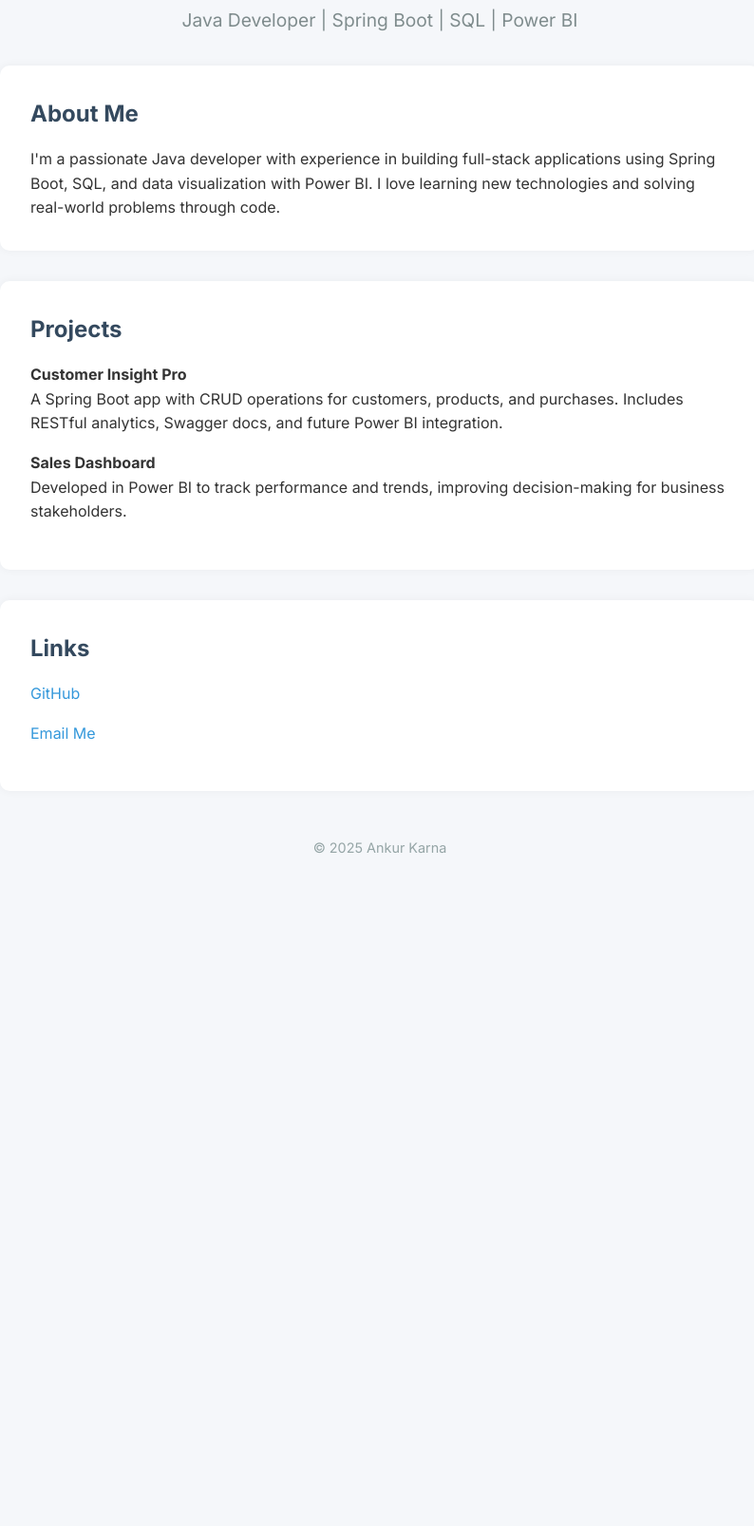
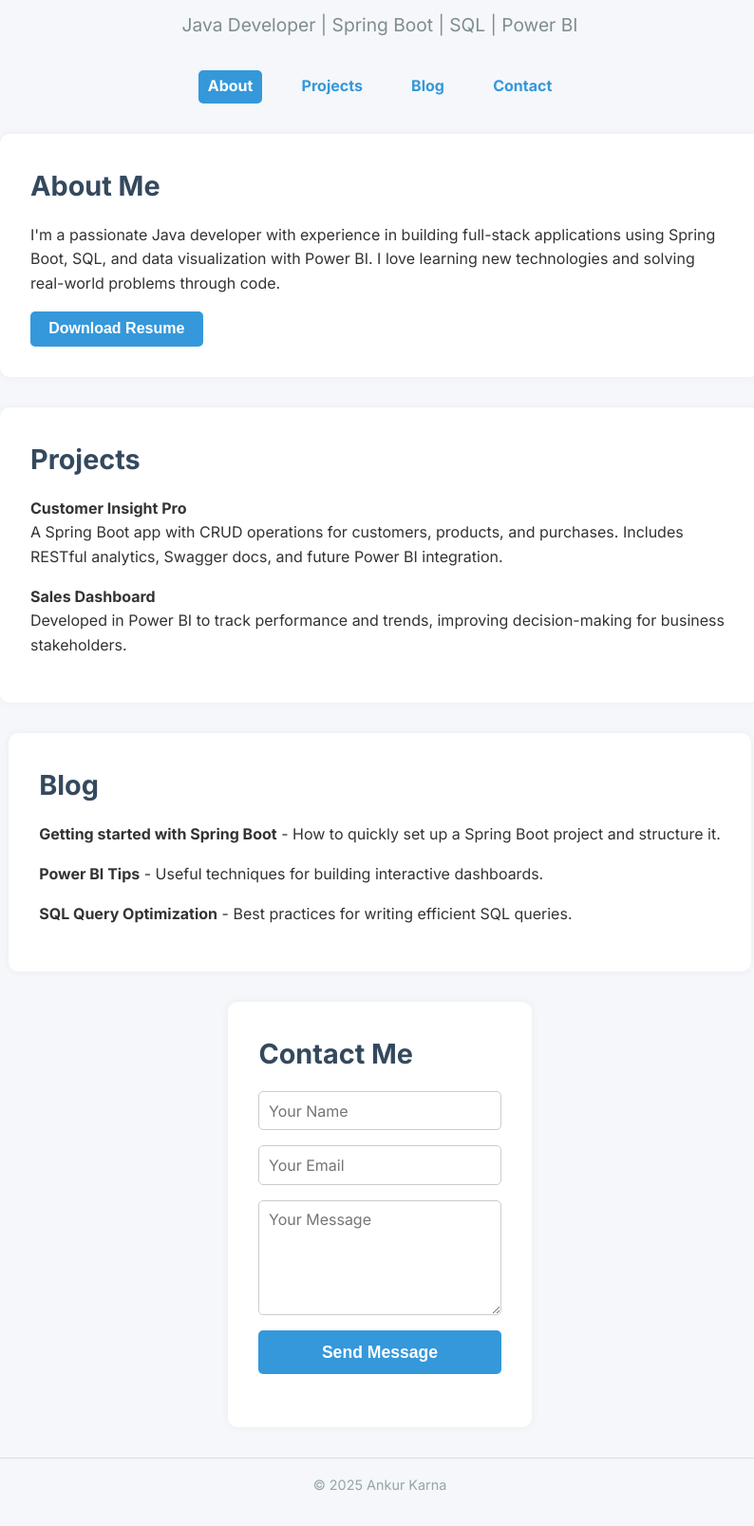
Before and after one commit to ankurkarna/ankurkarna.github.io, a plain HTML site: page index.html in a window 1280 px wide. Shown: the part 90-1697 px from the top of the page at 95% size, without its empty margins (240-1034 px from the left). Before the commit the page ends 1026 px from the top, so only its background shows below. Drawn offline with nearby package versions, Linux system fonts and the light colour scheme.

Commit message:
Update index.html

```diff
--- a/index.html
+++ b/index.html
@@ -1,15 +1,14 @@
 <!DOCTYPE html>
 <html lang="en">
 <head>
-  <meta charset="UTF-8">
-  <meta name="viewport" content="width=device-width, initial-scale=1.0">
+  <meta charset="UTF-8" />
+  <meta name="viewport" content="width=device-width, initial-scale=1" />
   <title>Ankur Karna | Java Developer</title>
-  <link href="https://fonts.googleapis.com/css2?family=Inter:wght@400;700&display=swap" rel="stylesheet">
+  <link href="https://fonts.googleapis.com/css2?family=Inter:wght@400;700&display=swap" rel="stylesheet" />
   <style>
+    /* Reset and basics */
     * {
-      margin: 0;
-      padding: 0;
-      box-sizing: border-box;
+      margin: 0; padding: 0; box-sizing: border-box;
     }
     body {
       font-family: 'Inter', sans-serif;
@@ -17,6 +16,18 @@
       color: #333;
       line-height: 1.6;
       padding: 2rem;
+      min-height: 100vh;
+      display: flex;
+      flex-direction: column;
+    }
+    a {
+      color: #3498db;
+      text-decoration: none;
+      transition: color 0.3s ease;
+    }
+    a:hover, button:hover {
+      color: #1d6fa5;
+      cursor: pointer;
     }
     header {
       text-align: center;
@@ -25,10 +36,30 @@
     h1 {
       font-size: 2.5rem;
       color: #2c3e50;
+      margin-bottom: 0.3rem;
     }
     p.subtitle {
       font-size: 1.2rem;
       color: #7f8c8d;
+      font-weight: 500;
+    }
+    nav {
+      display: flex;
+      justify-content: center;
+      gap: 2rem;
+      margin-bottom: 2rem;
+      flex-wrap: wrap;
+    }
+    nav a {
+      font-weight: 600;
+      font-size: 1rem;
+      padding: 0.3rem 0.6rem;
+      border-radius: 5px;
+      user-select: none;
+    }
+    nav a.active {
+      background-color: #3498db;
+      color: white;
     }
     section {
       max-width: 800px;
@@ -37,9 +68,17 @@
       padding: 2rem;
       border-radius: 10px;
       box-shadow: 0 0 10px rgba(0,0,0,0.05);
+      margin-bottom: 2rem;
+      opacity: 0;
+      transform: translateY(20px);
+      transition: opacity 0.6s ease, transform 0.6s ease;
+    }
+    section.visible {
+      opacity: 1;
+      transform: translateY(0);
     }
     h2 {
-      font-size: 1.5rem;
+      font-size: 1.8rem;
       margin-bottom: 1rem;
       color: #34495e;
     }
@@ -49,16 +88,77 @@
     }
     li {
       margin-bottom: 1rem;
+      font-weight: 500;
     }
-    a {
-      color: #3498db;
-      text-decoration: none;
+    button.download-btn {
+      background-color: #3498db;
+      border: none;
+      color: white;
+      padding: 0.6rem 1.2rem;
+      border-radius: 5px;
+      font-weight: 600;
+      font-size: 1rem;
+      margin-top: 1rem;
+      user-select: none;
+      transition: background-color 0.3s ease;
+    }
+    button.download-btn:hover {
+      background-color: #1d6fa5;
+      cursor: pointer;
+    }
+    form {
+      display: flex;
+      flex-direction: column;
+      gap: 1rem;
+    }
+    input, textarea {
+      padding: 0.6rem;
+      border: 1px solid #ccc;
+      border-radius: 5px;
+      font-family: inherit;
+      font-size: 1rem;
+      resize: vertical;
+    }
+    input:focus, textarea:focus {
+      outline: none;
+      border-color: #3498db;
+      box-shadow: 0 0 5px rgba(52, 152, 219, 0.5);
+    }
+    button.submit-btn {
+      background-color: #3498db;
+      border: none;
+      color: white;
+      padding: 0.8rem 1.4rem;
+      border-radius: 5px;
+      font-weight: 600;
+      font-size: 1.1rem;
+      user-select: none;
+      transition: background-color 0.3s ease;
+    }
+    button.submit-btn:hover {
+      background-color: #1d6fa5;
+      cursor: pointer;
+    }
+    .message {
+      margin-top: 0.5rem;
+      font-weight: 600;
     }
     footer {
       text-align: center;
-      margin-top: 3rem;
+      margin-top: auto;
       font-size: 0.9rem;
       color: #95a5a6;
+      padding-top: 1rem;
+      border-top: 1px solid #ddd;
+    }
+    /* Responsive */
+    @media (max-width: 600px) {
+      nav {
+        gap: 1rem;
+      }
+      section {
+        padding: 1.2rem;
+      }
     }
   </style>
 </head>
@@ -68,36 +168,116 @@
     <p class="subtitle">Java Developer | Spring Boot | SQL | Power BI</p>
   </header>
 
-  <section>
+  <nav>
+    <a href="#" data-page="about" class="active">About</a>
+    <a href="#" data-page="projects">Projects</a>
+    <a href="#" data-page="blog">Blog</a>
+    <a href="#" data-page="contact">Contact</a>
+  </nav>
+
+  <section id="about" class="visible">
     <h2>About Me</h2>
     <p>I'm a passionate Java developer with experience in building full-stack applications using Spring Boot, SQL, and data visualization with Power BI. I love learning new technologies and solving real-world problems through code.</p>
+    <button class="download-btn" onclick="downloadResume()">Download Resume</button>
   </section>
 
-  <section style="margin-top: 2rem;">
+  <section id="projects" class="">
     <h2>Projects</h2>
     <ul>
-      <li>
-        <strong>Customer Insight Pro</strong><br>
-        A Spring Boot app with CRUD operations for customers, products, and purchases. Includes RESTful analytics, Swagger docs, and future Power BI integration.
-      </li>
-      <li>
-        <strong>Sales Dashboard</strong><br>
-        Developed in Power BI to track performance and trends, improving decision-making for business stakeholders.
-      </li>
+      <li><strong>Customer Insight Pro</strong><br>A Spring Boot app with CRUD operations for customers, products, and purchases. Includes RESTful analytics, Swagger docs, and future Power BI integration.</li>
+      <li><strong>Sales Dashboard</strong><br>Developed in Power BI to track performance and trends, improving decision-making for business stakeholders.</li>
     </ul>
   </section>
 
-  <section style="margin-top: 2rem;">
-    <h2>Links</h2>
+  <section id="blog" class="">
+    <h2>Blog</h2>
     <ul>
-      <li><a href="https://github.com/ankurkarna" target="_blank">GitHub</a></li>
-      <li><a href="mailto:ankur@example.com">Email Me</a></li>
+      <li><strong>Getting started with Spring Boot</strong> - How to quickly set up a Spring Boot project and structure it.</li>
+      <li><strong>Power BI Tips</strong> - Useful techniques for building interactive dashboards.</li>
+      <li><strong>SQL Query Optimization</strong> - Best practices for writing efficient SQL queries.</li>
     </ul>
+  </section>
+
+  <section id="contact" class="">
+    <h2>Contact Me</h2>
+    <form id="contact-form">
+      <input type="text" name="name" placeholder="Your Name" required />
+      <input type="email" name="email" placeholder="Your Email" required />
+      <textarea name="message" rows="5" placeholder="Your Message" required></textarea>
+      <button type="submit" class="submit-btn">Send Message</button>
+      <p class="message" id="form-message"></p>
+    </form>
   </section>
 
   <footer>
     <p>&copy; 2025 Ankur Karna</p>
   </footer>
 
+  <script src="https://cdn.jsdelivr.net/npm/emailjs-com@3/dist/email.min.js"></script>
+  <script>
+    // Initialize EmailJS with your user ID (replace with your own!)
+    emailjs.init('YOUR_EMAILJS_USER_ID');
+
+    // Page navigation
+    const navLinks = document.querySelectorAll('nav a');
+    const sections = document.querySelectorAll('section');
+
+    navLinks.forEach(link => {
+      link.addEventListener('click', e => {
+        e.preventDefault();
+        const page = link.getAttribute('data-page');
+
+        // Activate nav link
+        navLinks.forEach(l => l.classList.remove('active'));
+        link.classList.add('active');
+
+        // Show/hide sections with fade effect
+        sections.forEach(section => {
+          if(section.id === page) {
+            section.classList.add('visible');
+          } else {
+            section.classList.remove('visible');
+          }
+        });
+      });
+    });
+
+    // Simple fade-in on scroll for sections (optional extra)
+    window.addEventListener('scroll', () => {
+      sections.forEach(section => {
+        const rect = section.getBoundingClientRect();
+        if(rect.top < window.innerHeight - 100) {
+          section.classList.add('visible');
+        }
+      });
+    });
+
+    // Resume download handler - link to your resume PDF here
+    function downloadResume() {
+      // Replace with your actual resume file URL
+      const resumeUrl = 'https://example.com/your_resume.pdf';
+      window.open(resumeUrl, '_blank');
+    }
+
+    // Contact form submit using EmailJS
+    const form = document.getElementById('contact-form');
+    const formMessage = document.getElementById('form-message');
+
+    form.addEventListener('submit', e => {
+      e.preventDefault();
+      formMessage.textContent = 'Sending...';
+
+      emailjs.sendForm('YOUR_EMAILJS_SERVICE_ID', 'YOUR_EMAILJS_TEMPLATE_ID', form)
+        .then(() => {
+          formMessage.style.color = 'green';
+          formMessage.textContent = 'Message sent successfully!';
+          form.reset();
+        }, (error) => {
+          formMessage.style.color = 'red';
+          formMessage.textContent = 'Failed to send message, please try again later.';
+          console.error('EmailJS error:', error);
+        });
+    });
+  </script>
 </body>
 </html>
```
